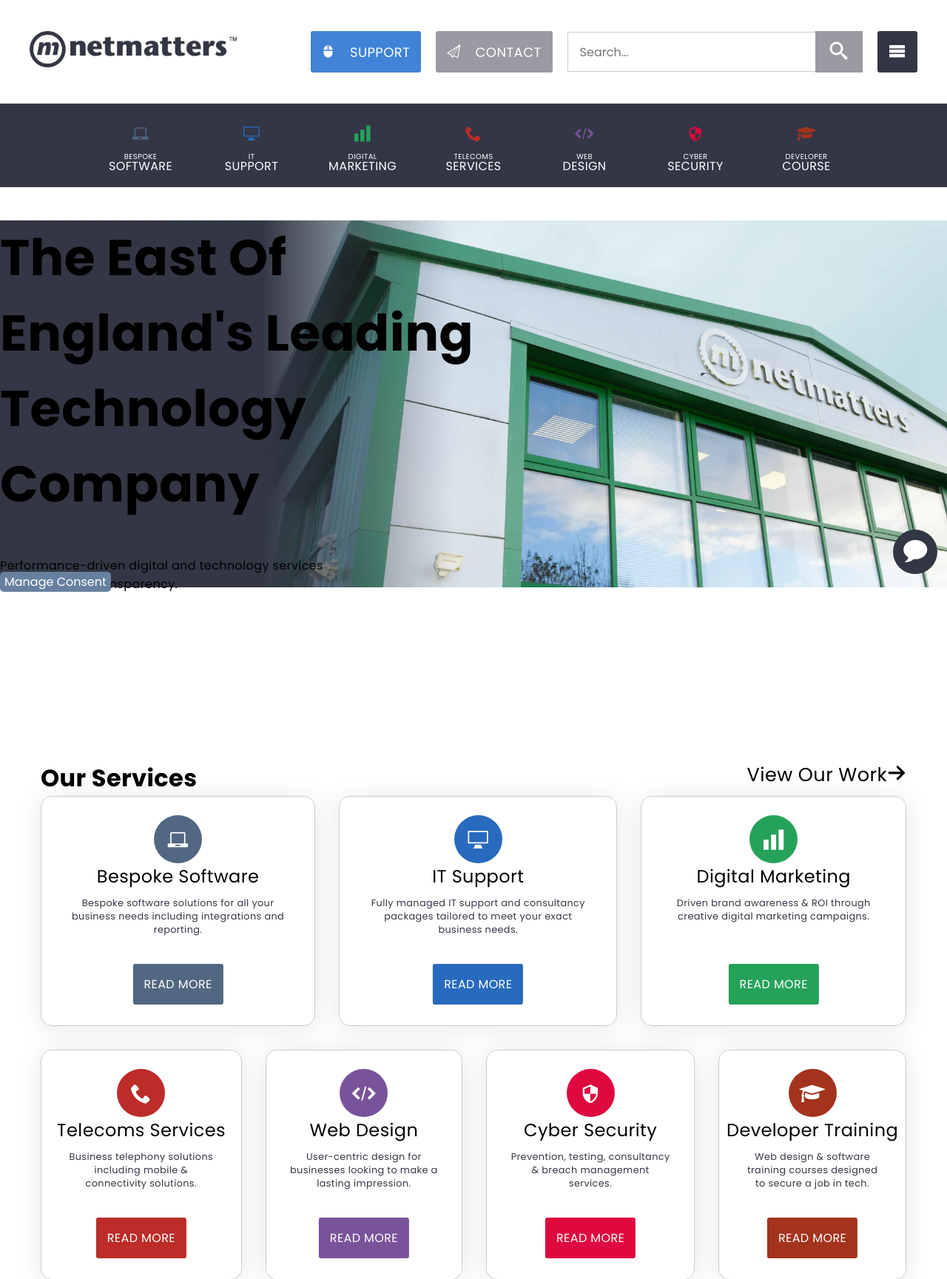
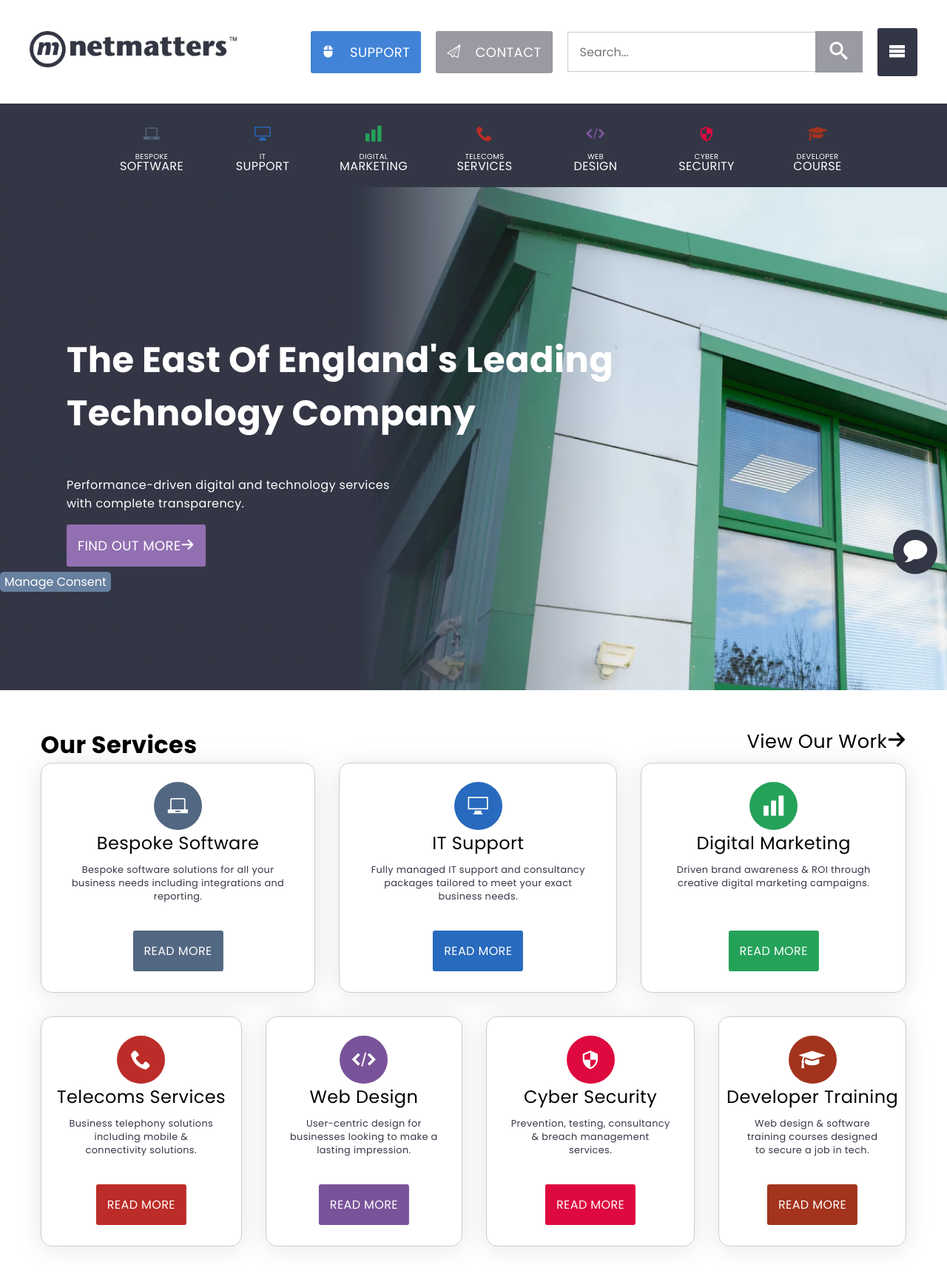
Before and after one commit to dthorpeuk/Netmatters-replica, a PHP site: page / in a window 1280 px wide. Shown: the top 1729 px of the page at 74% size. Run offline with PHP 8.4, Linux system fonts and the light colour scheme; some web fonts are replaced.

Commit message:
Submission Candidate

```diff
--- a/index.html
+++ b/index.html
@@ -32,8 +32,10 @@
                         <input type="text" placeholder="Search...">
                         <button type="submit"><div class="icon-search-sm"></div></button>
                     </form>
-                    <div class="nav reveal-medium">
-                        <div class ="container">
+                </div>
+                </header>
+                    <div class="nav reveal-medium container">
+                        <!-- <div class ="container"> -->
 
                             <ul>
                                 <li class="software nav-item nav-item-1">
@@ -522,7 +524,7 @@
 </div>
 </li>
                             </ul>
-                        </div>
+                        <!-- </div> -->
 
 
 
@@ -532,7 +534,7 @@
                             </ul>
                         </div>
 
-                    </div>
+
                     <!--<a class="btn">Free button</a>-->
 
                     <!-- <div class ="testObj-contain">
@@ -544,12 +546,14 @@
 </div> -->
 </div>
 
-            </header>
+
 
         </div>
         <!--Central section-->
         <!--Slick ticker-->
         <div class="slick-container">
+            <div class="slick-content">
+                <div class="container content-container">
             <div class="slick-text">
                 <h1>
                     The East Of England's Leading Technology Company
@@ -561,7 +565,12 @@
                   with complete transparency.
 
                   </p>
+                  <div class="slick-btn-container">
+                  <a class="btn">Find Out More<span class="icon-arrow"></span></a>
+                </div>
             </div>
+        </div>
+        </div>
         </div>
         <!--Service tabs-->
         <section>
@@ -1236,6 +1245,9 @@
                 </div>
             </div>
         </div>
+
+
+
     </body>
 
 
--- a/scss/base/_base.scss
+++ b/scss/base/_base.scss
@@ -104,7 +104,7 @@
 
     display: inline-block;
    // padding: 15px 30px;
-   padding: 5px 15px;
+   padding: 15px 15px;
     border: 0px;
 
    text-decoration: none;
@@ -115,7 +115,8 @@
     background-color:  #999aa2;
 
     width: auto;
-    height: 56px;
+    //height: 56px;
+    height: auto;
     box-sizing: border-box;
     min-height: 32px;
 
@@ -224,3 +225,17 @@
 padding: 0 15px;
 
 }
+
+.testcontainer{
+    display: flex;
+    flex-direction: row;
+    width: 100%;
+}
+.testcontainer ul{
+    display: flex;
+    flex-direction: row;
+}
+.spacer{
+    height: 100px;
+    width: 100%;
+}
--- a/scss/sections/_brands.scss
+++ b/scss/sections/_brands.scss
@@ -67,6 +67,10 @@
      font-size: 1.3rem;
      font-style: italic;
  }
+ .brand__col2__stars{
+    display: flex;
+    flex-wrap: wrap;
+ }
  .brand__col__buttons{
      display: flex;
      gap:10px;
@@ -84,6 +88,7 @@
  .brand__col__buttons .btn{
      display: flex;
      align-items: center;
+     flex-wrap: wrap;
      @include mq(medium-down){
          margin-right: auto;
      }
--- a/scss/sections/_footer.scss
+++ b/scss/sections/_footer.scss
@@ -172,6 +172,10 @@
 }
 .licence{
     display: flex;
+    @include mq(small-up){
+        margin-left: 180px;
+    }
+
 }
 .licence ul{
     margin-top: 0;
--- a/scss/sections/_header.scss
+++ b/scss/sections/_header.scss
@@ -117,6 +117,7 @@
     border: 1px solid #ccc;
     border-right: none;
     width: 100%;
+    padding-left: 1em;
 }
 .search-bar-small button{
     margin: 0;
--- a/scss/sections/_nav.scss
+++ b/scss/sections/_nav.scss
@@ -1,11 +1,32 @@
-.nav .container>ul{
+// .nav .container>ul{
+//     padding: 0;
+//     margin: 0;
+//     margin-block-start: 0;
+//     margin-block-end: 0;
+//     padding-inline-start: 0;
+//     list-style: none;
+//     display: flex;
+//     flex-direction: row;
+//     //height: 150px;
+//     justify-content: center;
+//     text-decoration: none;
+
+//     height: 1%;
+// }
+.nav ul{
     padding: 0;
     margin: 0;
+    margin-block-start: 0;
+    margin-block-end: 0;
+    padding-inline-start: 0;
     list-style: none;
     display: flex;
     flex-direction: row;
-    height: 100%;
+    //height: 150px;
     justify-content: center;
+    text-decoration: none;
+
+   // height: 1%;
 }
 .nav-item{
     //display:inline-block ;
@@ -58,9 +79,7 @@
     font-size: 2em;
     color: white;
 }
-.link-icon-container span{
-   // color: white;
-}
+
 
 .nav-item-content{
     display: flex;
@@ -70,6 +89,7 @@
     flex-direction: column;
     justify-content: center;
     text-align: center;
+    height: 100%;
    // gap: 0;// get-diff($nav-height,);
 }
 .nav-item .nav-text{
--- a/scss/sections/_slick.scss
+++ b/scss/sections/_slick.scss
@@ -2,17 +2,70 @@
 //Slick section//
 /////////////////
 .slick-container{
+    position: relative;
+    display: flex;
+    flex-direction: column;
+    justify-content: center;
+    margin: 0;
+    padding: 0;
     width: 100%;
     background-image: url("../images/home-YLei.webp");
-    background-size:contain;
+    background-size:cover;
     background-repeat: no-repeat;
     height: 680px;
+    float: top;
+    overflow-x: hidden;
     //right:0;
 }
-// .slick-container img{
-//     max-width: 100%;
-//     width: 100%;
-// }
+.slick-content{
+    padding: 3.75rem 0;
+
+}
+.content-container{
+    margin-left: auto;
+    margin-right: auto;
+
+    @include mq(small){
+        width: 750px;
+    }
+    @include mq(medium){
+        width: 970px;
+    }
+    @include mq(large){
+        width: 1200px;
+    }
+}
 .slick-text{
-    width: 50%;
+    overflow-x: hidden;
+    margin-left: 50px;
+    display: flex;
+    flex-direction: column;
+    width: 70%;
+    color: white;
+
+
 }
+.slick-text h1{
+    overflow-x: hidden;
+    font-size: 2rem;
+    @include mq(small-up){
+        font-size: 3rem;
+    }
+    @include mq(medium){
+
+    }
+    @include mq(large){
+
+    }
+}
+.slick-btn-container{
+    display: flex;
+    align-items: center;
+    align-content: center;
+    //justify-content: center;
+}
+.slick-btn-container .btn{
+    display: flex;
+    align-items: center;
+    background-color: #926fb1;
+}
--- a/scss/sections/_ticker.scss
+++ b/scss/sections/_ticker.scss
@@ -43,12 +43,18 @@
     bottom: 150%;
     z-index: 3;
     width: 300px;
-    //height: 100px;
+    //padding:15px;
+    //height: 400px;
     background-color: #333645;
     display: none;
+   // margin-bottom: 150px;
+  //  bottom: 50px;
     //align-content: center;
 }
+//Used to make a larger hoverable area for the tooltip
+.ticker-tooltip-container{
 
+}
 .ticker-box{
     //color: white;
     display: flex;
```
Also changed, not shown: css/style.css.
